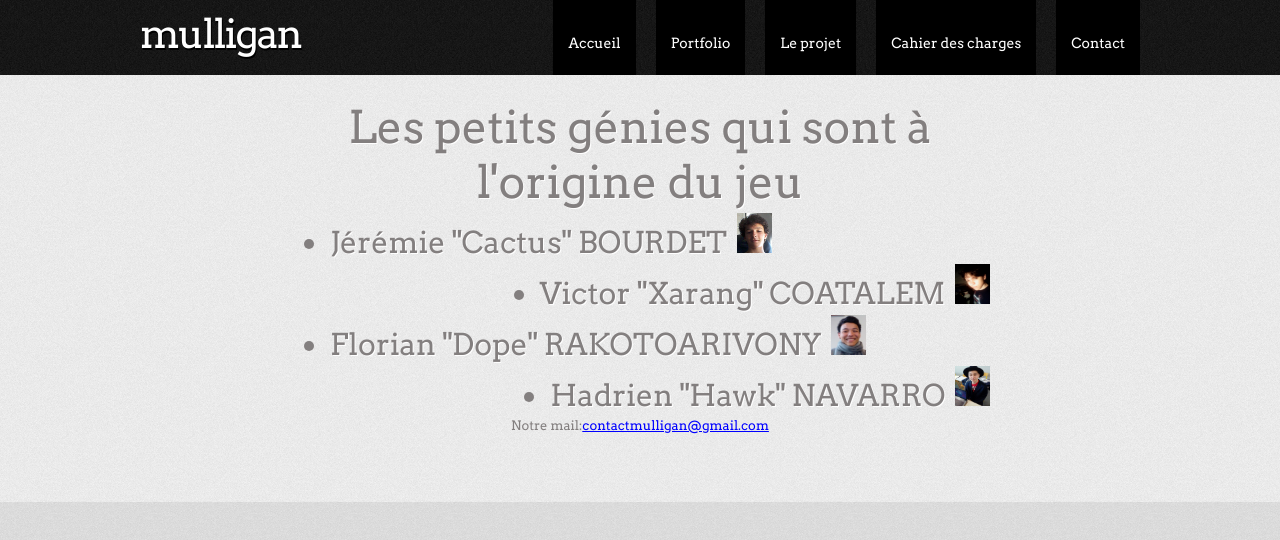
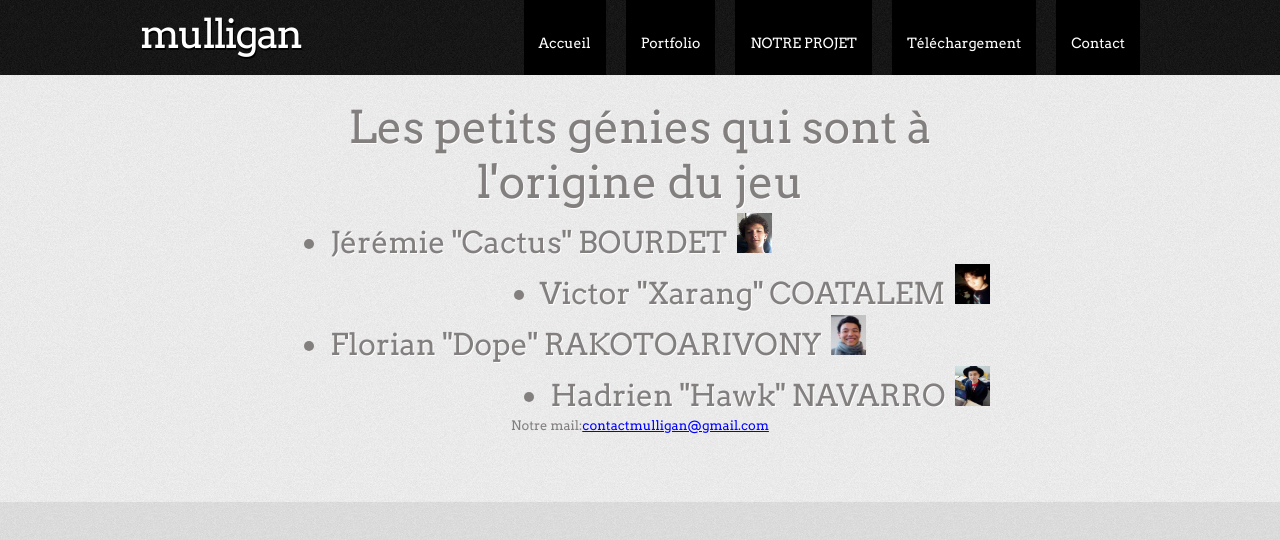
Before and after one commit to LesBonsDegats/web-site-mulligan, a plain HTML site: page contact.html in a window 1280 px wide. Drawn offline with Linux system fonts and the light colour scheme.

Commit message:
LE PROJET

```diff
--- a/contact.html
+++ b/contact.html
@@ -25,8 +25,8 @@
 					<ul>
 						<li class="active"><a href="index.html" accesskey="1">Accueil</a></li>
 						<li class="active"><a href="Portfolio.html" accesskey="2" >Portfolio</a></li>
-						<li class="active"><a href="The Project.html" accesskey="2" >Le projet</a></li>
-						<li class="active"><a href="cahier-des-charges.pdf" accesskey="5" target="_blank">Cahier des charges</a></li>
+						<li class="active"><a href="The Project.html" accesskey="2" >NOTRE PROJET</a></li>
+						<li class="active"><a href="MulliganSetup.exe" accesskey="5" target="_blank">Téléchargement</a></li>
 						<li class="active"><a href="contact.html" accesskey="5">Contact</a></li>
 					</ul>
 				</div>
```
Also changed, not shown: Portfolio.html (+2 -2 lines), The Project.html (+3 -3 lines).
